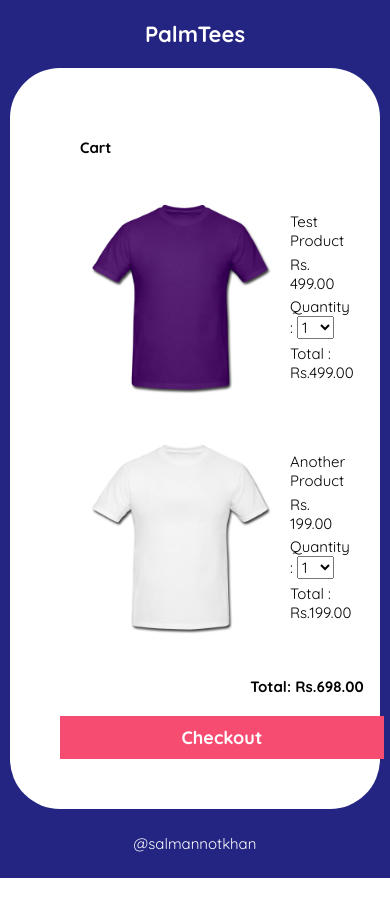
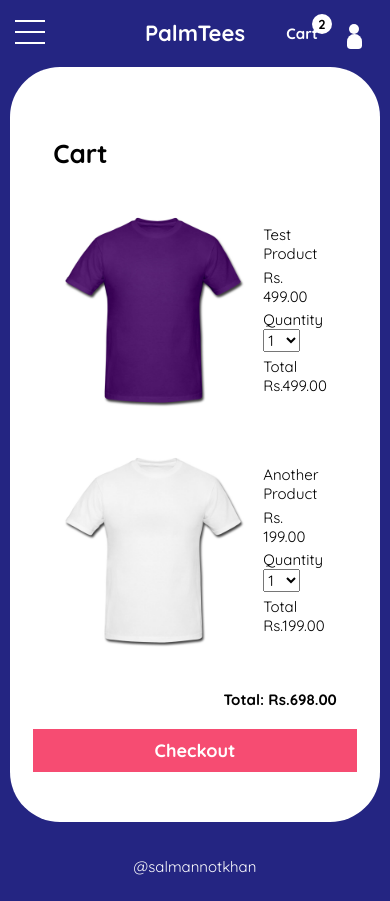
Before and after one commit to salmannotkhan/Palm_Tees, a Django app: page /cart in a window 390 px wide. Before the commit the page ends 878 px from the top, so only its background shows below. Run offline with Django 3.2, Linux system fonts and the light colour scheme; a user stored in the database is signed in; data comes from the database, SQL or seed files in the repository; both versions use the stored data as it was after the commit.

Commit message:
Added navbar for responsive design, Fixed cart design

```diff
--- a/asset/main.css
+++ b/asset/main.css
@@ -11,7 +11,7 @@ body {
   background-color: #242582;
 }
 
-nav {
+nav, .account-action {
   display: -webkit-box;
   display: -ms-flexbox;
   display: flex;
@@ -24,7 +24,12 @@ nav {
           align-items: center;
 }
 
-nav .navbar-links a {
+nav .navbar-links, .account-action .navbar-links {
+  position: relative;
+  z-index: 10;
+}
+
+nav .navbar-links a, .account-action .navbar-links a {
   color: white;
   text-decoration: none;
   padding: 10px;
@@ -33,11 +38,11 @@ nav .navbar-links a {
   cursor: pointer;
 }
 
-nav .navbar-links a:hover {
+nav .navbar-links a:hover, .account-action .navbar-links a:hover {
   background-color: #F64C72;
 }
 
-nav .navbar-links .dropdown {
+nav .navbar-links .dropdown, .account-action .navbar-links .dropdown {
   display: -webkit-inline-box;
   display: -ms-inline-flexbox;
   display: inline-flex;
@@ -48,14 +53,14 @@ nav .navbar-links .dropdown {
   position: relative;
 }
 
-nav .navbar-links .dropdown .trigger:hover + .menu {
+nav .navbar-links .dropdown .trigger:hover + .menu, .account-action .navbar-links .dropdown .trigger:hover + .menu {
   display: -webkit-box;
   display: -ms-flexbox;
   display: flex;
   top: 100%;
 }
 
-nav .navbar-links .dropdown .menu {
+nav .navbar-links .dropdown .menu, .account-action .navbar-links .dropdown .menu {
   display: none;
   position: absolute;
   -webkit-box-orient: vertical;
@@ -77,7 +82,7 @@ nav .navbar-links .dropdown .menu {
           transform: translateX(-50%);
 }
 
-nav .navbar-links .dropdown .menu a {
+nav .navbar-links .dropdown .menu a, .account-action .navbar-links .dropdown .menu a {
   -webkit-box-flex: 1;
       -ms-flex: 1;
           flex: 1;
@@ -88,24 +93,30 @@ nav .navbar-links .dropdown .menu a {
   border-bottom: 1px solid lightgray;
 }
 
-nav .navbar-links .dropdown .menu a:hover {
+nav .navbar-links .dropdown .menu a:hover, .account-action .navbar-links .dropdown .menu a:hover {
   background-color: transparent;
   text-decoration: underline;
 }
 
-nav .navbar-links .dropdown .menu:hover {
+nav .navbar-links .dropdown .menu:hover, .account-action .navbar-links .dropdown .menu:hover {
   display: -webkit-box;
   display: -ms-flexbox;
   display: flex;
   top: 100%;
 }
 
-nav .navbar-links .dropdown:hover {
+nav .navbar-links .dropdown:hover, .account-action .navbar-links .dropdown:hover {
   border-radius: 50px;
   background-color: #F64C72;
 }
 
-nav .logo {
+nav .navbar-links .hide, .account-action .navbar-links .hide {
+  display: -webkit-inline-box;
+  display: -ms-inline-flexbox;
+  display: inline-flex;
+}
+
+nav .logo, .account-action .logo {
   display: -webkit-box;
   display: -ms-flexbox;
   display: flex;
@@ -121,11 +132,11 @@ nav .logo {
   text-decoration: none;
 }
 
-nav .logo img {
+nav .logo img, .account-action .logo img {
   width: 25%;
 }
 
-nav .counter {
+nav .counter, .account-action .counter {
   font-size: small;
   display: -webkit-inline-box;
   display: -ms-inline-flexbox;
@@ -141,6 +152,14 @@ nav .counter {
   background-color: white;
   color: black;
   border-radius: 50px;
+}
+
+.navbtn {
+  display: none;
+}
+
+.account-action {
+  display: none;
 }
 
 .content {
@@ -534,21 +553,146 @@ footer {
     font-size: 15px;
   }
   nav {
+    margin: 0;
+    background-color: #242582;
     -webkit-box-align: center;
         -ms-flex-align: center;
             align-items: center;
     -webkit-box-pack: center;
         -ms-flex-pack: center;
             justify-content: center;
+    -webkit-box-orient: vertical;
+    -webkit-box-direction: reverse;
+        -ms-flex-direction: column-reverse;
+            flex-direction: column-reverse;
+    margin-top: -235px;
+    -webkit-transition: margin-top 0.5s ease;
+    transition: margin-top 0.5s ease;
+  }
+  nav .logo {
+    margin: 10px;
   }
   nav .logo img {
     display: none;
   }
   nav .navbar-links {
+    margin-top: 10px;
+    display: -webkit-box;
+    display: -ms-flexbox;
+    display: flex;
+    -webkit-box-align: center;
+        -ms-flex-align: center;
+            align-items: center;
+    background-color: #242582;
+    -webkit-box-orient: vertical;
+    -webkit-box-direction: normal;
+        -ms-flex-direction: column;
+            flex-direction: column;
+    width: 100%;
+  }
+  nav .navbar-links .hide {
     display: none;
   }
+  .accounticon {
+    position: relative;
+    margin-left: 5px;
+  }
+  .accounticon .circle {
+    position: absolute;
+    top: 0;
+    left: 2px;
+    height: 10px;
+    width: 10px;
+    border-radius: 50px;
+    background-color: white;
+  }
+  .accounticon .bottom {
+    position: absolute;
+    top: 10px;
+    left: 0;
+    height: 15px;
+    width: 15px;
+    background-color: white;
+    border-radius: 10px 10px 5px 5px;
+  }
+  .account-action {
+    display: -webkit-box;
+    display: -ms-flexbox;
+    display: flex;
+    position: absolute;
+    top: 4px;
+    right: -30%;
+    z-index: 5;
+    padding-right: 10px;
+  }
+  .account-action .navbar-links {
+    display: -webkit-inline-box;
+    display: -ms-inline-flexbox;
+    display: inline-flex;
+    -webkit-box-orient: horizontal;
+    -webkit-box-direction: normal;
+        -ms-flex-direction: row;
+            flex-direction: row;
+  }
+  .account-action .navbar-links a {
+    padding: 0;
+  }
+  .account-action .navbar-links a.cart {
+    display: inline;
+  }
+  .account-action .navbar-links a.cart .counter {
+    -webkit-transform: translate(-50%, -50%);
+            transform: translate(-50%, -50%);
+  }
+  .navbtn {
+    position: absolute;
+    top: 5px;
+    z-index: 15;
+    margin: 10px 0 5px 10px;
+    height: 35px;
+    width: 30px;
+    background-color: transparent;
+    border: none;
+    display: -webkit-box;
+    display: -ms-flexbox;
+    display: flex;
+    -webkit-box-orient: vertical;
+    -webkit-box-direction: normal;
+        -ms-flex-direction: column;
+            flex-direction: column;
+  }
+  .navbtn .line {
+    width: 100%;
+    margin: 15%;
+    height: 2px;
+    background-color: white;
+    -webkit-transform-origin: right;
+            transform-origin: right;
+    -webkit-transform: rotate(0deg);
+            transform: rotate(0deg);
+    -webkit-transition: opacity 0.5s ease, -webkit-transform 0.5s ease;
+    transition: opacity 0.5s ease, -webkit-transform 0.5s ease;
+    transition: transform 0.5s ease, opacity 0.5s ease;
+    transition: transform 0.5s ease, opacity 0.5s ease, -webkit-transform 0.5s ease;
+  }
+  .close .line:first-child {
+    -webkit-transform-origin: right;
+            transform-origin: right;
+    -webkit-transform: rotate(-45deg);
+            transform: rotate(-45deg);
+  }
+  .close .line:last-child {
+    -webkit-transform-origin: right;
+            transform-origin: right;
+    -webkit-transform: rotate(45deg);
+            transform: rotate(45deg);
+  }
+  .close .line:nth-child(2) {
+    opacity: 0;
+  }
   .content {
-    margin: 0 10px;
+    z-index: 1;
+    margin: 10px 10px;
     -webkit-box-orient: vertical;
     -webkit-box-direction: normal;
         -ms-flex-direction: column;
@@ -641,6 +785,7 @@ footer {
   }
   .auth-form form .fields input {
     margin: 10px 0;
+    padding: 10px 0;
   }
   .auth-form form .fields .errors {
     top: 100%;
@@ -659,5 +804,11 @@ footer {
   .auth-form form .buttons button {
     margin: 10px 0;
   }
+  .cart {
+    margin: 0;
+  }
+  .cart h2 {
+    font-size: 26px;
+  }
 }
 /*# sourceMappingURL=main.css.map */
--- a/asset/main.scss
+++ b/asset/main.scss
@@ -17,12 +17,14 @@ body {
     background-color: $background;
 }
 
-nav {
+nav, .account-action {
     display: flex;
     margin: 20px 150px;
     justify-content: space-between;
     align-items: center;
     .navbar-links {
+        position: relative;
+        z-index: 10;
         a {
             color: white;
             text-decoration: none;
@@ -79,6 +81,9 @@ nav {
                 background-color: $secondary;
             }
         }
+        .hide{
+            display: inline-flex;
+        }
     }
     .logo {
         display: flex;
@@ -106,6 +111,13 @@ nav {
     }
 }
 
+.navbtn {
+    display: none;
+}
+
+.account-action {
+    display: none
+}
 .content {
     display: flex;
     font-size: 18px;
@@ -377,20 +389,114 @@ $breakpoint-tablet: 768px;
         font-size: 15px;
     }
     nav {
+        margin: 0;
+        background-color: $background;
         align-items: center;
         justify-content: center;
+        flex-direction: column-reverse;
+        margin-top: -235px;
+        transition: margin-top 0.5s ease;
         .logo {
+            margin: 10px;
             img {
                 display: none;
             }
         }
         .navbar-links {
-            display: none;
+            margin-top: 10px;
+            display: flex;
+            align-items: center;
+            background-color: $background;
+            flex-direction: column;
+            width: 100%;
+            .hide{
+                display: none;
+            }
+        }
+    }
+    .accounticon {
+        position: relative;
+        margin-left: 5px;
+        .circle {
+            position: absolute;
+            top: 0;
+            left: 2px;
+            height: 10px;
+            width: 10px;
+            border-radius: 50px;
+            background-color: white;
+        }
+        .bottom {
+            position: absolute;
+            top: 10px;
+            left: 0;
+            height: 15px;
+            width: 15px;
+            background-color: white;
+            border-radius: 10px 10px 5px 5px;
+        }
+    }
+    .account-action {
+        display: flex;
+        position: absolute;
+        top: 4px;
+        right: -30%;
+        z-index: 5;
+        padding-right: 10px;
+        .navbar-links {
+            a{
+                padding: 0;
+                &.cart{
+                    display: inline;
+                    .counter{
+                        transform: translate(-50%, -50%);
+                    }
+                }
+            }
+            display: inline-flex;
+            flex-direction: row;
         }
     }
 
+    .navbtn {
+        position: absolute;
+        top: 5px;
+        z-index: 15;
+        margin: 10px 0 5px 10px;
+        height: 35px;
+        width: 30px;
+        background-color: transparent;
+        border: none;
+        display: flex;
+        flex-direction: column;
+        .line {
+            width: 100%;
+            margin: 15%;
+            height: 2px;
+            background-color: white;
+            transform-origin: right;
+            transform: rotate(0deg);
+            transition: transform 0.5s ease, opacity 0.5s ease
+        }
+
+    }
+    .close {
+        .line:first-child {
+            transform-origin: right;
+            transform: rotate(-45deg);
+        }
+        .line:last-child {
+            transform-origin: right;
+            transform: rotate(45deg);
+        }
+        .line:nth-child(2){
+            opacity: 0;
+        }
+
+    }
     .content {
-        margin: 0 10px;
+        z-index: 1;
+        margin: 10px 10px;
         flex-direction: column;
         align-items: center;
     }
@@ -450,6 +556,7 @@ $breakpoint-tablet: 768px;
                 margin: 20px 0;
                 input{
                     margin: 10px 0;
+                    padding: 10px 0;
                 }
                 .errors {
                     top: 100%;
@@ -467,4 +574,10 @@ $breakpoint-tablet: 768px;
             }
         }
     }
+    .cart{
+        h2{
+            font-size: 26px;
+        }
+        margin: 0;
+    }
 }
--- a/product/templates/product/cart.html
+++ b/product/templates/product/cart.html
@@ -18,7 +18,7 @@
                     {{product.price}}
                 </div>
                 <div class="qty">
-                    Quantity :
+                    Quantity
                     <select name="qty">
                         <option value="1">1</option>
                         <option value="2">2</option>
@@ -33,7 +33,7 @@
                     </select>
                 </div>
                 <div class="total">
-                    Total : <span>{{product.price}}</span>
+                    Total  <span>{{product.price}}</span>
                 </div>
             </div>
         </div>
--- a/templates/base.html
+++ b/templates/base.html
@@ -8,6 +8,11 @@
 	<link rel="stylesheet" href="{% static 'main.css' %}">
 </head>
 <body>
+	<button class="navbtn">
+		<div class="line"></div>
+		<div class="line"></div>
+		<div class="line"></div>
+	</button>
 	<nav>
 		<a class="logo" href="/">
 			<img src="{% static 'logo.png' %}" alt="" srcset="">
@@ -41,8 +46,7 @@
 					<a href="#">Inspirational</a>
 				</div>
 			</div>
-			<!-- <div class="dropdown-menu" aria-labelledby="navbarDropdownMenuLink">
-			</div> -->
+			<div class="hide">
 			{% if request.user.is_authenticated %}
 				<a href="{% url 'cart' %}">
 					Cart
@@ -62,8 +66,34 @@
 			{% else %}
 				<a href="{% url 'login' %}">Login/Signup</a>
 			{% endif %}
+			</div>
+		</nav>
+		<div class="account-action">
+			<div class="navbar-links">
+			{% if request.user.is_authenticated %}
+			<a class="cart" href="{% url 'cart' %}">
+				Cart
+				<span class="counter">
+					{{request.user.cart.count}}
+				</span>
+			</a>
+			<div class="dropdown">
+				<a class='trigger'>
+				<div class="accounticon">
+					<div class="circle"></div>
+					<div class="bottom"></div>
+				</div>
+				</a>
+				<div class="menu">
+					<a href="{% url 'profile' %}">Profile</a>
+					<a href="{% url 'logout' %}">Logout</a>
+				</div>
+			</div>
+		{% else %}
+			<a href="{% url 'login' %}">Login</a>
+		{% endif %}
+			</div>
 		</div>
-	</nav>
 	<div>
 	{% if messages %}
 		{% for message in messages %}
@@ -83,5 +113,20 @@
 	<footer>
 		@salmannotkhan
 	</footer>
+	<script>
+		const navBtn = document.querySelector('.navbtn')
+		const navbar = document.querySelector('nav')
+		navBtn.addEventListener('click', ()=>{
+			margin = window.getComputedStyle(navbar).marginTop
+			if (margin === '-235px') {
+				navbar.style.marginTop = '0%'
+				navBtn.classList.add('close')
+			}
+			else {
+				navBtn.classList.remove('close')
+				navbar.style.marginTop = '-235px'
+			}
+		})
+	</script>
 </body>
 </html>
```
Also changed, not shown: db.sqlite3, 1 other file.
